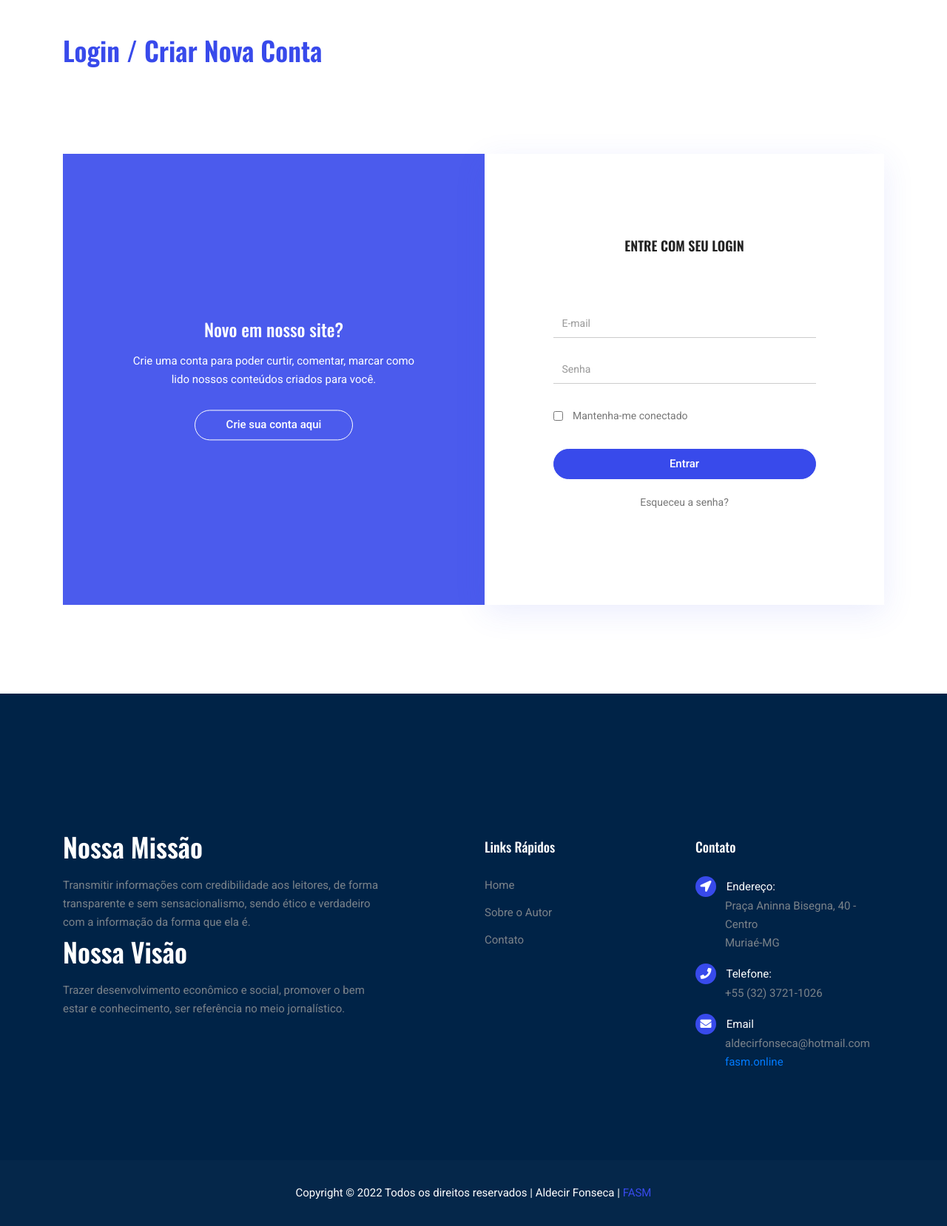
After one commit to aldecirfonseca/mframe-netto-blog, a PHP site: template app/views/admin/login.php in a window 1280 px wide. The commit adds this page. Shown: the whole page at 74% size. Run offline with PHP 8.4, Linux system fonts and the light colour scheme; the template is opened without the code that fills it, so the values that code supplies are empty; some libraries are stand-ins or nearby versions.

Commit message:
Aula dia 23-05-2022
- Criado controller login com os métodos signIn signOut;
- Criado model Usuário com os métodos getUserEmail, criaSuperUser, insert, update, delete;
- Criado os metodos login e homeAdmin no controller home;
- Adicionado as views login e homeAdmin nas pasta views/admin

```diff
--- /dev/null
+++ b/app/views/admin/login.php
@@ -0,0 +1,72 @@
+<?php
+
+use App\Library\Formulario;
+
+echo $this->loadView("comuns/cabecalho");
+echo $this->loadView("comuns/menu");
+
+?>
+
+<section>
+    <div class="container">
+        <div class="blog-banner">
+            <div class="mt-5 mb-5 text-left">
+                <h1 style="color: #384aeb;">Login / Criar nova conta</h1>
+            </div>
+        </div>
+    </div>
+</section>
+
+<section class="login_box_area section-margin">
+    <div class="container">
+        <div class="row">
+            <div class="col-lg-6">
+                <div class="login_box_img">
+                    <div class="hover">
+                        <h4>Novo em nosso site?</h4>
+                        <p>
+                            Crie uma conta para poder curtir, comentar, marcar como lido nossos conteúdos criados para você.
+                        </p>
+                        <a class="button button-account" href="<?= SITEURL ?>criar-nova-conta">Crie sua conta aqui</a>
+                    </div>
+                </div>
+            </div>
+            <div class="col-lg-6">
+                <div class="login_form_inner">
+                    <h3>Entre com seu Login</h3>
+
+                    <form method="POST" class="row login_form" action="<?= SITEURL ?>Login/signIn" id="contactForm">
+
+                        <div class="col-md-12 form-group">
+                            <input type="email" class="form-control" id="email" name="email" placeholder="E-mail" onfocus="this.placeholder = ''" onblur="this.placeholder = 'E-mail'" required>
+                        </div>
+                        <div class="col-md-12 form-group">
+                            <input type="password" class="form-control" id="senha" name="senha" placeholder="Senha" onfocus="this.placeholder = ''" onblur="this.placeholder = 'Senha'" required>
+                        </div>
+                        <div class="col-md-12 form-group">
+                            <div class="creat_account">
+                                <input type="checkbox" id="f-option2" name="selector">
+                                <label for="f-option2">Mantenha-me conectado</label>
+                            </div>
+                        </div>
+
+                        <div class="col-12">
+                            <?= Formulario::exibeMsgError() ?>
+                        </div>
+
+                        <div class="col-12">
+                            <?= Formulario::exibeMsgSucesso() ?>
+                        </div>
+
+                        <div class="col-md-12 form-group">
+                            <button type="submit" value="submit" class="button button-login w-100">Entrar</button>
+                            <a href="#">Esqueceu a senha?</a>
+                        </div>
+                    </form>
+                </div>
+            </div>
+        </div>
+    </div>
+</section>
+
+<?= $this->loadView("comuns/rodape") ?>
--- a/app/views/comuns/menu.php
+++ b/app/views/comuns/menu.php
@@ -28,7 +28,7 @@
                         <?php
                             if (!isset($_SESSION['userCodigo'])) {
                                 ?>
-                                <li class="nav-item"><a class="nav-link" href="<?= SITEURL ?>login">Área restrita</a></li>
+                                <li class="nav-item"><a class="nav-link" href="<?= SITEURL ?>home/login">Área restrita</a></li>
                                 <?php
                             } else {
 
@@ -50,7 +50,7 @@
                                 <li class="nav-item submenu dropdown">
                                     <a href="#" class="nav-link dropdown-toggle" data-toggle="dropdown" role="button" aria-haspopup="true" aria-expanded="false"><?= substr($_SESSION['userEmail'], 0 , strripos($_SESSION['userEmail'], "@") ) ?></a>
                                     <ul class="dropdown-menu">
-                                        <li class="nav-item"><a class="nav-link" href="<?= SITEURL ?>usuario/signOut">Sair</a></li>
+                                        <li class="nav-item"><a class="nav-link" href="<?= SITEURL ?>login/signOut">Sair</a></li>
                                         <li class="nav-item"><a class="nav-link" href="#">Perfil</a></li>
                                         <li class="nav-item"><a class="nav-link" href="#">Trocar Senha</a></li>
                                     </ul>
```
Also changed, not shown: app/controller/Home.php (+20 -0 lines), app/controller/Login.php (added, +72 -0 lines), app/model/UsuarioModel.php (added, +135 -0 lines), app/views/admin/homeAdmin.php (added, +43 -0 lines).
